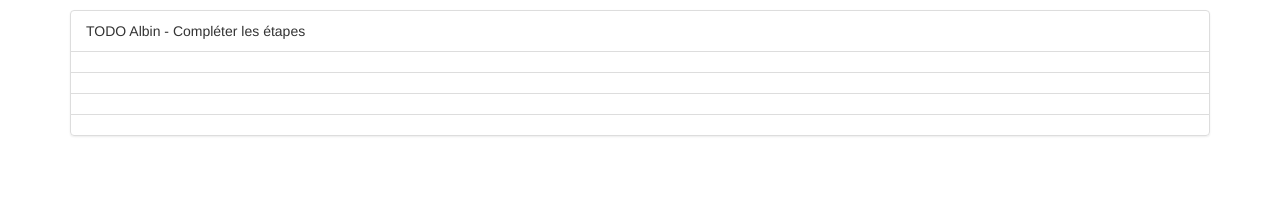
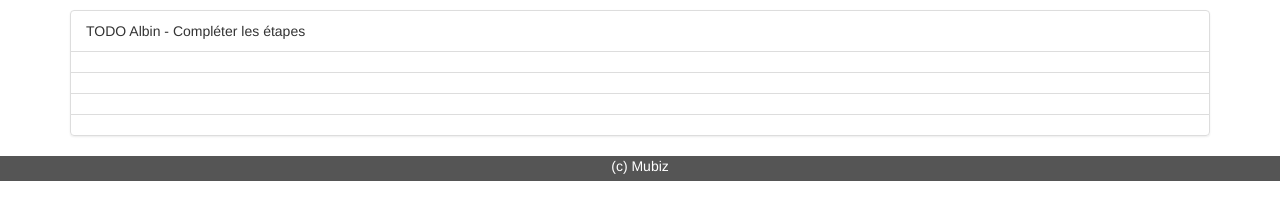
Before and after one commit to jeamick/mubizinc.github.io, a PHP site: page /3a in a window 1280 px wide; the page is wider, and only the part inside the window is pictured. Shown: the part 6101-6302 px from the top of that part. Before the commit the page ends 6238 px from the top of that part, so only its background shows below. Run offline with PHP 8.4, Linux system fonts and the light colour scheme.

Commit message:
Ajouts divers

```diff
--- a/styles/design.css
+++ b/styles/design.css
@@ -13,11 +13,10 @@ img{
 
 /* ******** FOOTER HOMEPAGE ********  */
 footer {
-	font-size: 12px;
-	font-weight: bold;
 	width: 100%;
-	max-width: 900px;
 	margin: 0 auto;
+	background: #555555;
+
 }
 
 footer ul {
```
Also changed, not shown: 4a/index.html (+5 -5 lines).
